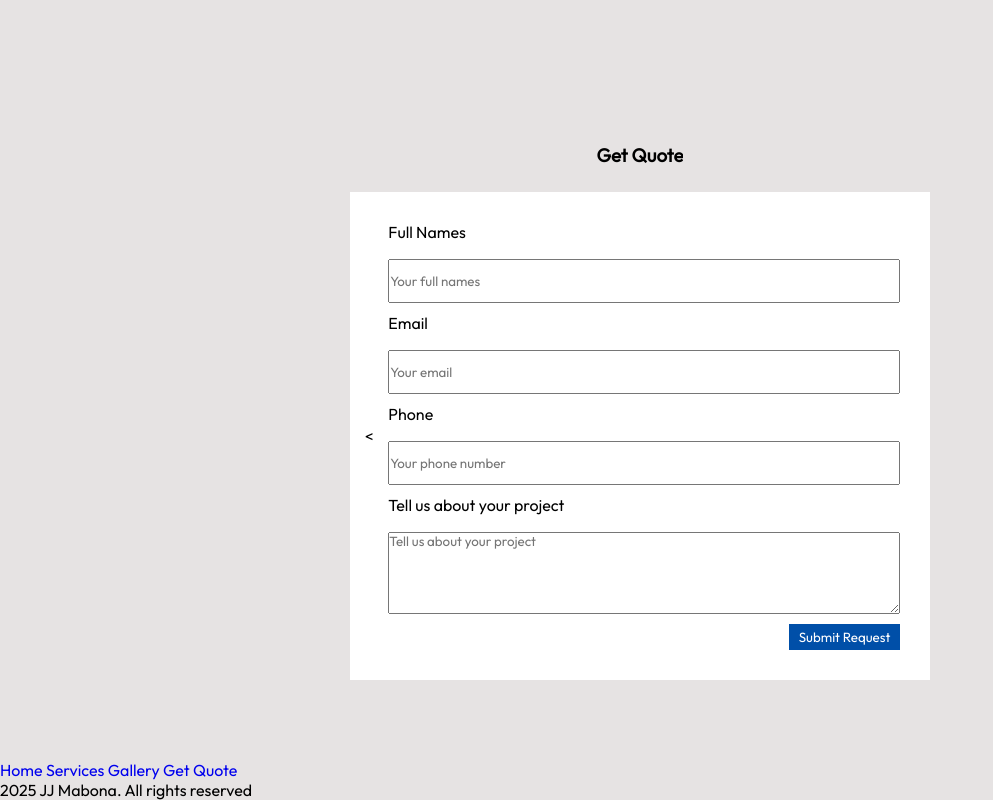
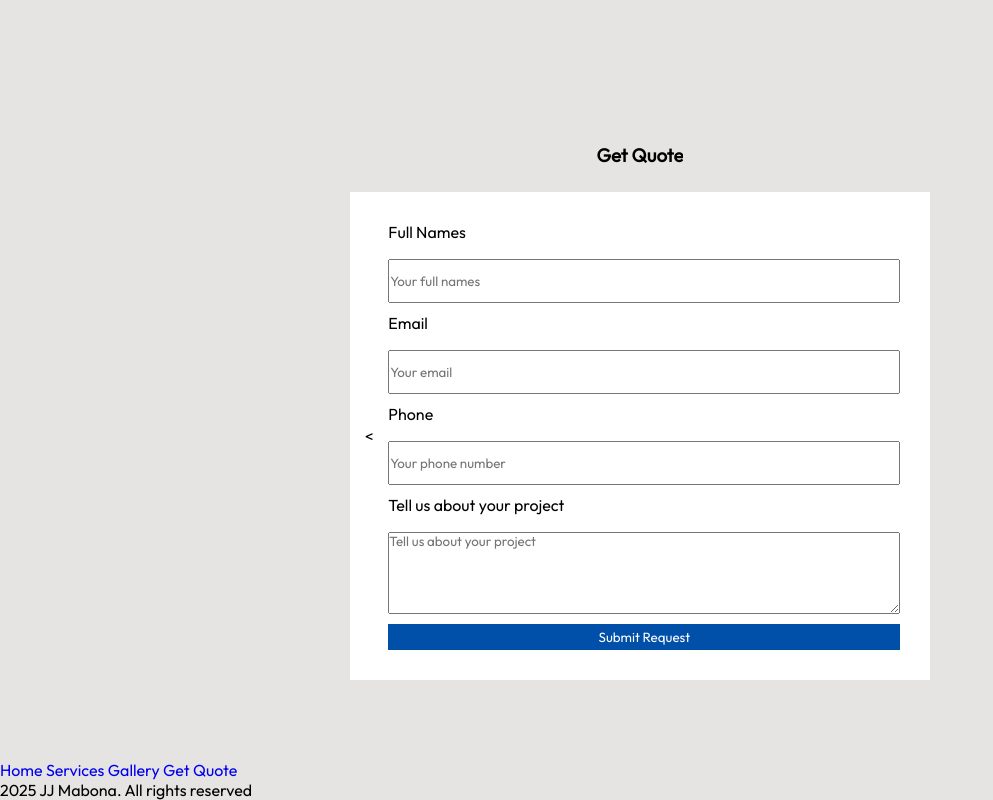
Before and after one commit to KhomunalaThendo/JJ-Mabons, a plain HTML site: page index.html in a window 1280 px wide. Shown: the part 1649-2449 px from the top of the page, without its empty margins (0-993 px from the left). Drawn offline with Linux system fonts and the light colour scheme.

Commit message:
Update index.html

```diff
--- a/index.html
+++ b/index.html
@@ -95,9 +95,9 @@
                     <label for="aboutproject">Tell us about your project</label>
                     <textarea id="aboutproject" name="message" placeholder="Tell us about your project"></textarea>
                 </div>
-                <div class="btngrp">
+
                     <button type="submit" class="requestQuote">Submit Request</button>
-                </div>
+
             </form>
             <!--<form method="post" action="#" netlify>
 						<div class="row gtr-uniform">
```
